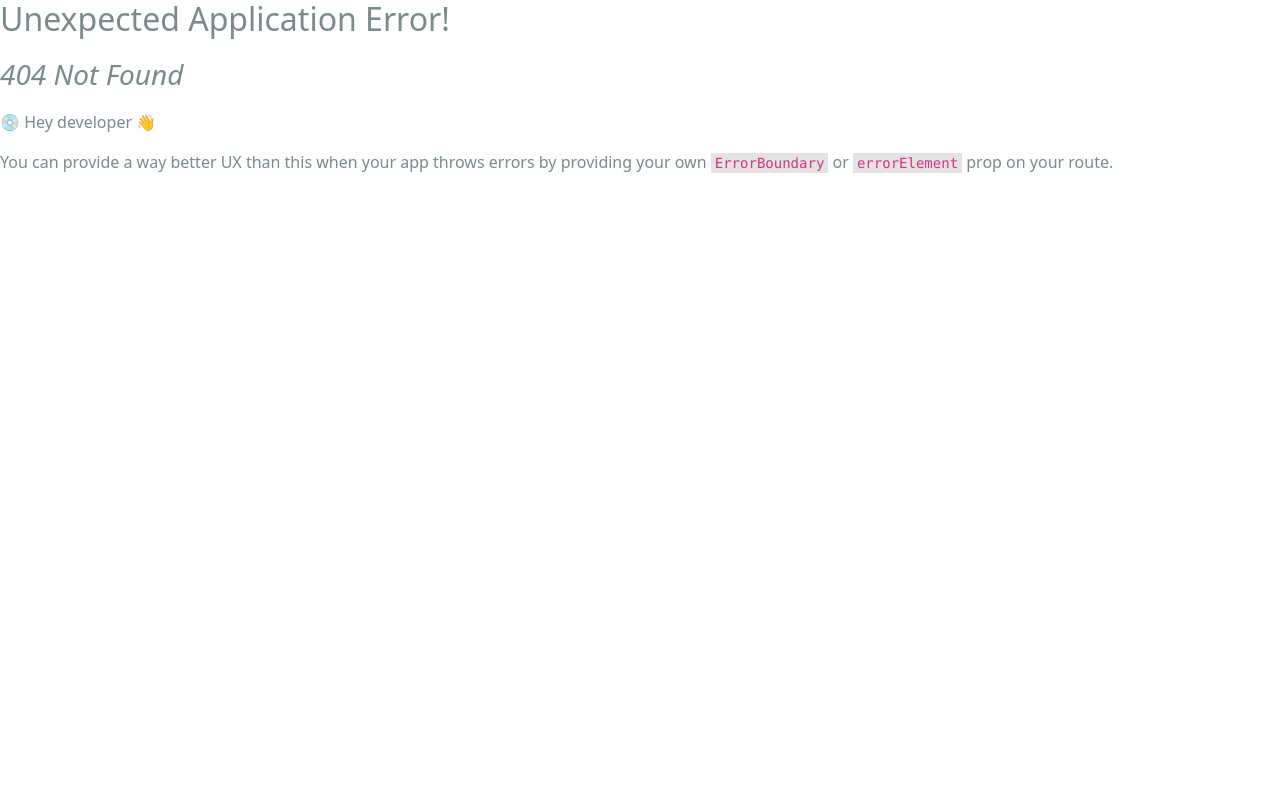
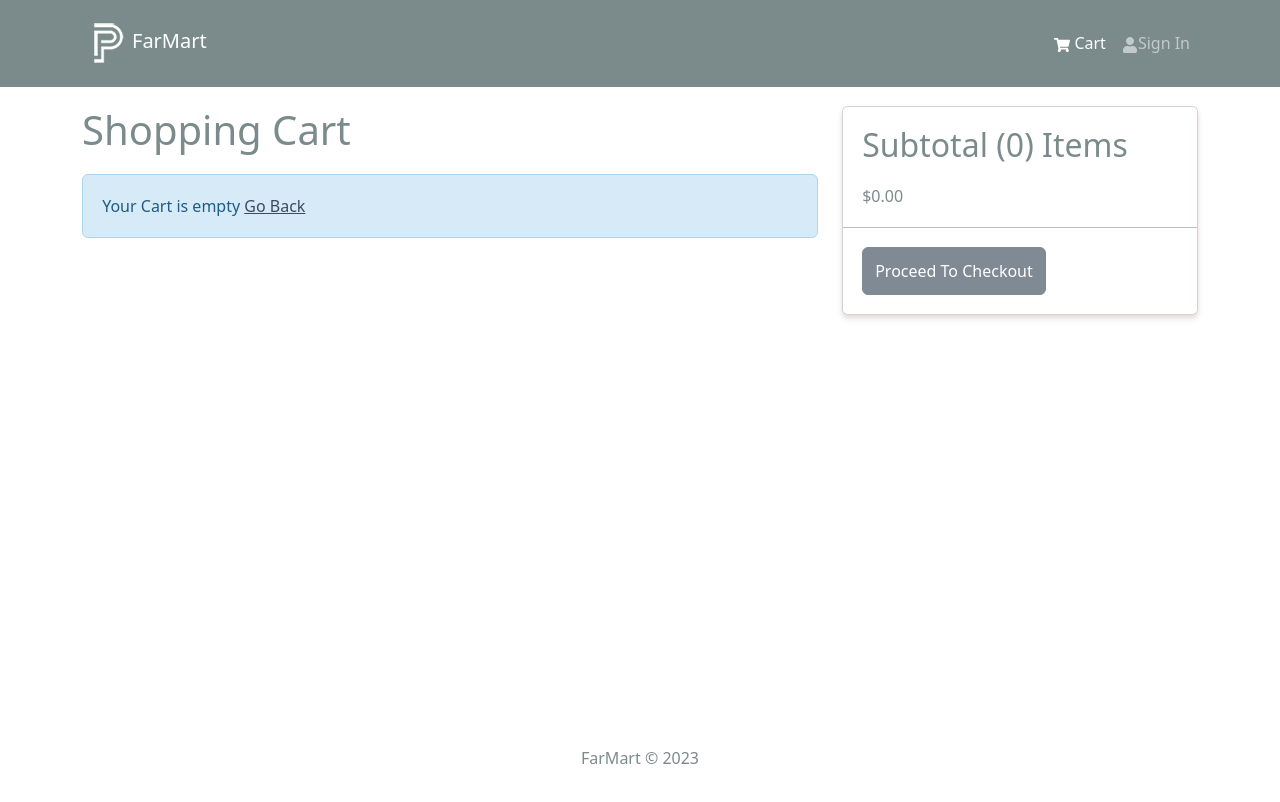
Before and after one commit to malish-stha/Farmers-Mart, a React (Create React App) app in the folder frontend/: page /cart in a window 1280 px wide. Before the commit this address had no page. Shown: the top 802 px of the page. Built offline with nearby package versions, Linux system fonts and the light colour scheme.

Commit message:
Added Redux state management and implemented adding items to cart

```diff
--- a/frontend/src/components/Header.jsx
+++ b/frontend/src/components/Header.jsx
@@ -1,10 +1,13 @@
 import React from "react";
-import { Navbar, Nav, Container } from "react-bootstrap";
+import { Badge, Navbar, Nav, Container } from "react-bootstrap";
 import { FaShoppingCart, FaUser } from "react-icons/fa";
 import { LinkContainer } from "react-router-bootstrap";
+import { UseSelector, useSelector } from "react-redux";
 import logo from "../assets/logo.png";
 
 const Header = () => {
+  const { cartItems } = useSelector((state) => state.cart);
+
   return (
     <header>
       <Navbar bg="dark" variant="dark" expand="md" collapseOnSelect>
@@ -21,6 +24,11 @@
               <LinkContainer to="/cart">
                 <Nav.Link>
                   <FaShoppingCart /> Cart
+                  {cartItems.length > 0 && (
+                    <Badge pill bg="success" style={{ marginLeft: "5px" }}>
+                      {cartItems.reduce((a, c) => a + c.qty, 0)}
+                    </Badge>
+                  )}
                 </Nav.Link>
               </LinkContainer>
               <Nav.Link href="/login">
--- a/frontend/src/index.js
+++ b/frontend/src/index.js
@@ -15,12 +15,14 @@
 import reportWebVitals from "./reportWebVitals";
 import HomeScreen from "./screens/HomeScreen";
 import ProductScreen from "./screens/ProductScreen";
+import CartScreen from "./screens/CartScreen";
 
 const router = createBrowserRouter(
   createRoutesFromElements(
     <Route path="/" element={<App />}>
       <Route index={true} path="/" element={<HomeScreen />} />
       <Route path="/product/:id" element={<ProductScreen />} />
+      <Route path="/cart" element={<CartScreen />} />
     </Route>
   )
 );
--- /dev/null
+++ b/frontend/src/screens/CartScreen.jsx
@@ -0,0 +1,117 @@
+import React from "react";
+import { Link, useNavigate } from "react-router-dom";
+import { useDispatch, useSelector } from "react-redux";
+import {
+  Row,
+  Col,
+  ListGroup,
+  Image,
+  Form,
+  Button,
+  Card,
+  ListGroupItem,
+} from "react-bootstrap";
+import { FaTrash } from "react-icons/fa";
+import Message from "../components/Message";
+import { addToCart, removeFromCart } from "../slices/cartSlice";
+
+const CartScreen = () => {
+  const navigate = useNavigate();
+  const dispatch = useDispatch();
+
+  const cart = useSelector((state) => state.cart);
+  const { cartItems } = cart;
+
+  const addToCartHandler = async (product, qty) => {
+    dispatch(addToCart({ ...product, qty }));
+  };
+
+  const removeFromCartHandler = async (id) => {
+    dispatch(removeFromCart(id));
+  };
+
+  const checkoutHandler = () => {
+    navigate("/login?redirect=/shipping");
+  };
+
+  return (
+    <Row>
+      <Col md={8}>
+        <h1 style={{ marginBottom: "20px" }}>Shopping Cart</h1>
+        {cartItems.length === 0 ? (
+          <Message>
+            Your Cart is empty <Link to="/">Go Back</Link>
+          </Message>
+        ) : (
+          <ListGroup variant="flush">
+            {cartItems.map((item) => (
+              <ListGroup.Item key={item._id}>
+                <Row>
+                  <Col md={2}>
+                    <Image src={item.image} alt={item.name} fluid rounded />
+                  </Col>
+                  <Col md={3}>
+                    <Link to={`/product/${item._id}`}>{item.name}</Link>
+                  </Col>
+                  <Col md={2}>${item.price}</Col>
+                  <Col md={2}>
+                    <Form.Control
+                      as="select"
+                      value={item.qty}
+                      onChange={(e) =>
+                        addToCartHandler(item, Number(e.target.value))
+                      }
+                    >
+                      {[...Array(item.countInStock).keys()].map((x) => (
+                        <option key={x + 1} value={x + 1}>
+                          {x + 1}
+                        </option>
+                      ))}
+                    </Form.Control>
+                  </Col>
+                  <Col md={2}>
+                    <Button
+                      type="button"
+                      variant="light"
+                      onClick={() => removeFromCartHandler(item._id)}
+                    >
+                      <FaTrash />
+                    </Button>
+                  </Col>
+                </Row>
+              </ListGroup.Item>
+            ))}
+          </ListGroup>
+        )}
+      </Col>
+      <Col md={4}>
+        <Card>
+          <ListGroup variant="flush">
+            <ListGroup.Item>
+              <h2>
+                Subtotal ({cartItems.reduce((acc, item) => acc + item.qty, 0)})
+                Items
+              </h2>
+              $
+              {cartItems
+                .reduce((acc, item) => acc + item.qty * item.price, 0)
+                .toFixed(2)}
+            </ListGroup.Item>
+            <ListGroup.Item>
+              <Button
+                type="button"
+                className="btn-block"
+                disabled={cartItems.length === 0}
+                onClick={checkoutHandler}
+              >
+                Proceed To Checkout
+              </Button>
+            </ListGroup.Item>
+          </ListGroup>
+        </Card>
+      </Col>
+    </Row>
+  );
+};
+
+export default CartScreen;
--- a/frontend/src/screens/ProductScreen.jsx
+++ b/frontend/src/screens/ProductScreen.jsx
@@ -1,7 +1,9 @@
 import React from "react";
-import { useParams } from "react-router-dom";
+import { useState } from "react";
+import { useParams, useNavigate } from "react-router-dom";
 import { Link } from "react-router-dom";
 import {
+  Form,
   Row,
   Col,
   Image,
@@ -10,19 +12,31 @@
   Button,
   ListGroupItem,
 } from "react-bootstrap";
+import { useDispatch } from "react-redux";
 import Rating from "../components/Rating";
 import Loader from "../components/Loader";
 import Message from "../components/Message";
 import { useGetProductDetailsQuery } from "../slices/productsApiSlice";
+import { addToCart } from "../slices/cartSlice";
 
 const ProductScreen = () => {
   const { id: productId } = useParams();
+
+  const dispatch = useDispatch();
+  const navigate = useNavigate();
+
+  const [qty, setQty] = useState(1);
 
   const {
     data: product,
     isLoading,
     error,
   } = useGetProductDetailsQuery(productId);
+
+  const addToCartHandler = () => {
+    dispatch(addToCart({ ...product, qty }));
+    navigate("/cart");
+  };
 
   return (
     <>
@@ -77,11 +91,33 @@
                     </Col>
                   </Row>
                 </ListGroup.Item>
+                {product.countInStock > 0 && (
+                  <ListGroup.Item>
+                    <Row>
+                      <Col>Qty</Col>
+                      <Col>
+                        <Form.Control
+                          as="select"
+                          value={qty}
+                          onChange={(e) => setQty(Number(e.target.value))}
+                        >
+                          {[...Array(product.countInStock).keys()].map((x) => (
+                            <option key={x + 1} value={x + 1}>
+                              {x + 1}
+                            </option>
+                          ))}
+                        </Form.Control>
+                      </Col>
+                    </Row>
+                  </ListGroup.Item>
+                )}
+
                 <ListGroup.Item>
                   <Button
                     className="btn-block"
                     type="button"
                     disabled={product.countInStock === 0}
+                    onClick={addToCartHandler}
                   >
                     Add To Cart
                   </Button>
--- /dev/null
+++ b/frontend/src/slices/cartSlice.js
@@ -0,0 +1,34 @@
+import { createSlice } from "@reduxjs/toolkit";
+import { updateCart } from "../utils/cartUtils";
+
+const initialState = localStorage.getItem("cart")
+  ? JSON.parse(localStorage.getItem("cart"))
+  : { cartItems: [] };
+
+const cartSlice = createSlice({
+  name: "cart",
+  initialState,
+  reducers: {
+    addToCart: (state, action) => {
+      const item = action.payload;
+      const existItem = state.cartItems.find((x) => x._id === item._id);
+      if (existItem) {
+        state.cartItems = state.cartItems.map((x) =>
+          x._id === existItem._id ? item : x
+        );
+      } else {
+        state.cartItems = [...state.cartItems, item];
+      }
+
+      return updateCart(state);
+    },
+    removeFromCart: (state, action) => {
+      state.cartItems = state.cartItems.filter((x) => x._id !== action.payload);
+      return updateCart(state);
+    },
+  },
+});
+
+export const { addToCart, removeFromCart } = cartSlice.actions;
+
+export default cartSlice.reducer;
--- a/frontend/src/store.js
+++ b/frontend/src/store.js
@@ -1,9 +1,11 @@
 import { configureStore } from "@reduxjs/toolkit";
 import { apiSlice } from "./slices/apiSlice";
+import cartSliceReducer from "./slices/cartSlice";
 
 const store = configureStore({
   reducer: {
     [apiSlice.reducerPath]: apiSlice.reducer,
+    cart: cartSliceReducer,
   },
   middleware: (getDefaultMiddleware) =>
     getDefaultMiddleware().concat(apiSlice.middleware),
--- /dev/null
+++ b/frontend/src/utils/cartUtils.js
@@ -0,0 +1,24 @@
+export const addDecimals = (num) => {
+  return (Math.round(num * 100) / 100).toFixed(2);
+};
+
+export const updateCart = (state) => {
+  //Calculate items price
+  state.itemsPrice = addDecimals(
+    state.cartItems.reduce((acc, item) => acc + item.price * item.qty, 0)
+  );
+  //Calculate shipping price( If order is over $100 then free else $10 shipping)
+  state.shippingPrice = addDecimals(state.itemsPrice > 100 ? 0 : 10);
+  //Calculate tax price
+  state.taxPrice = addDecimals(Number((0.15 * state.itemsPrice).toFixed(2)));
+  //Calculate total price
+  state.totalPrice = (
+    Number(state.itemsPrice) +
+    Number(state.shippingPrice) +
+    Number(state.taxPrice)
+  ).toFixed(2);
+
+  localStorage.setItem("cart", JSON.stringify(state));
+
+  return state;
+};
```
Also changed, not shown: 2 other files (tests, documents, lock files or other folders).
